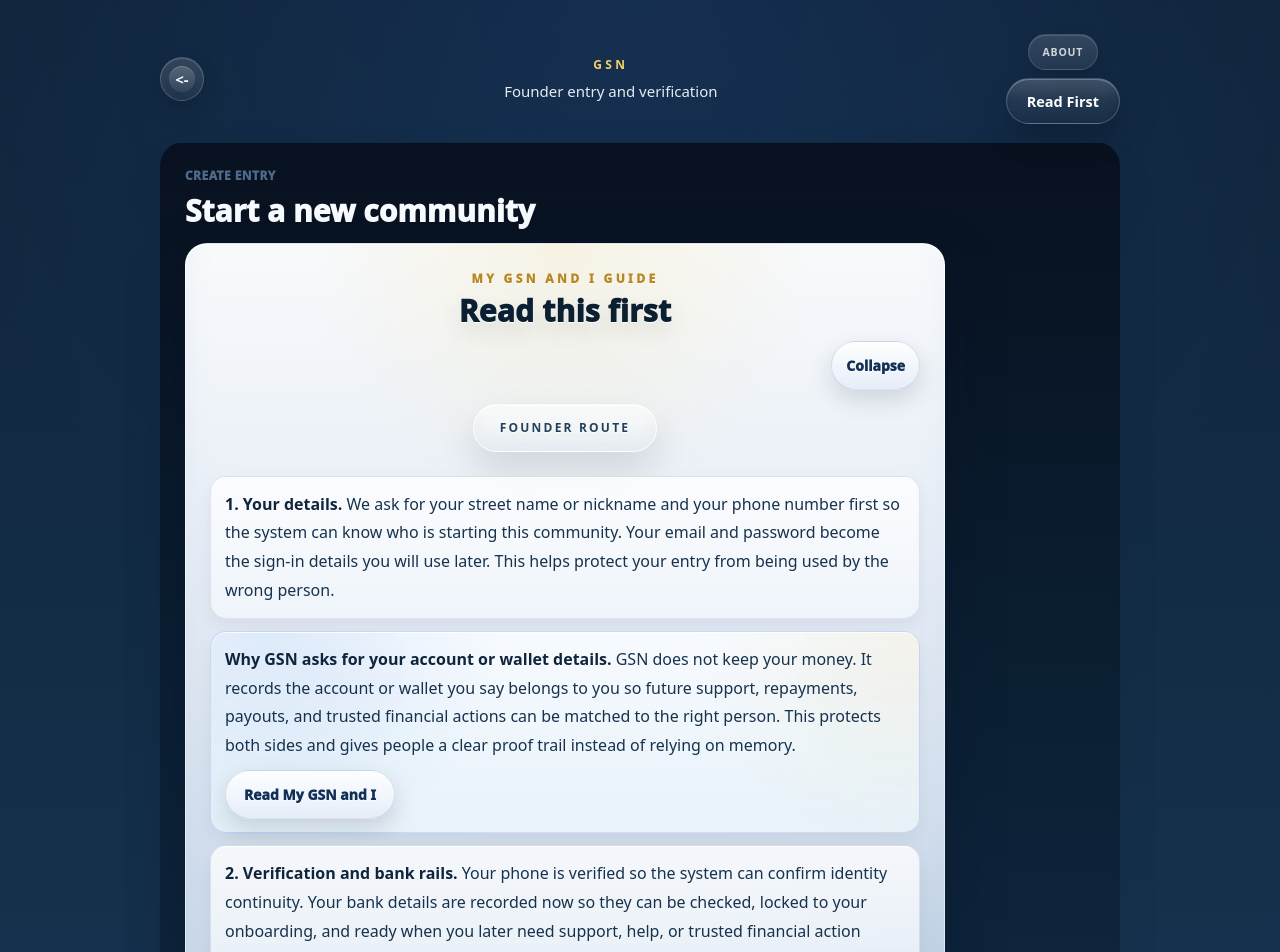
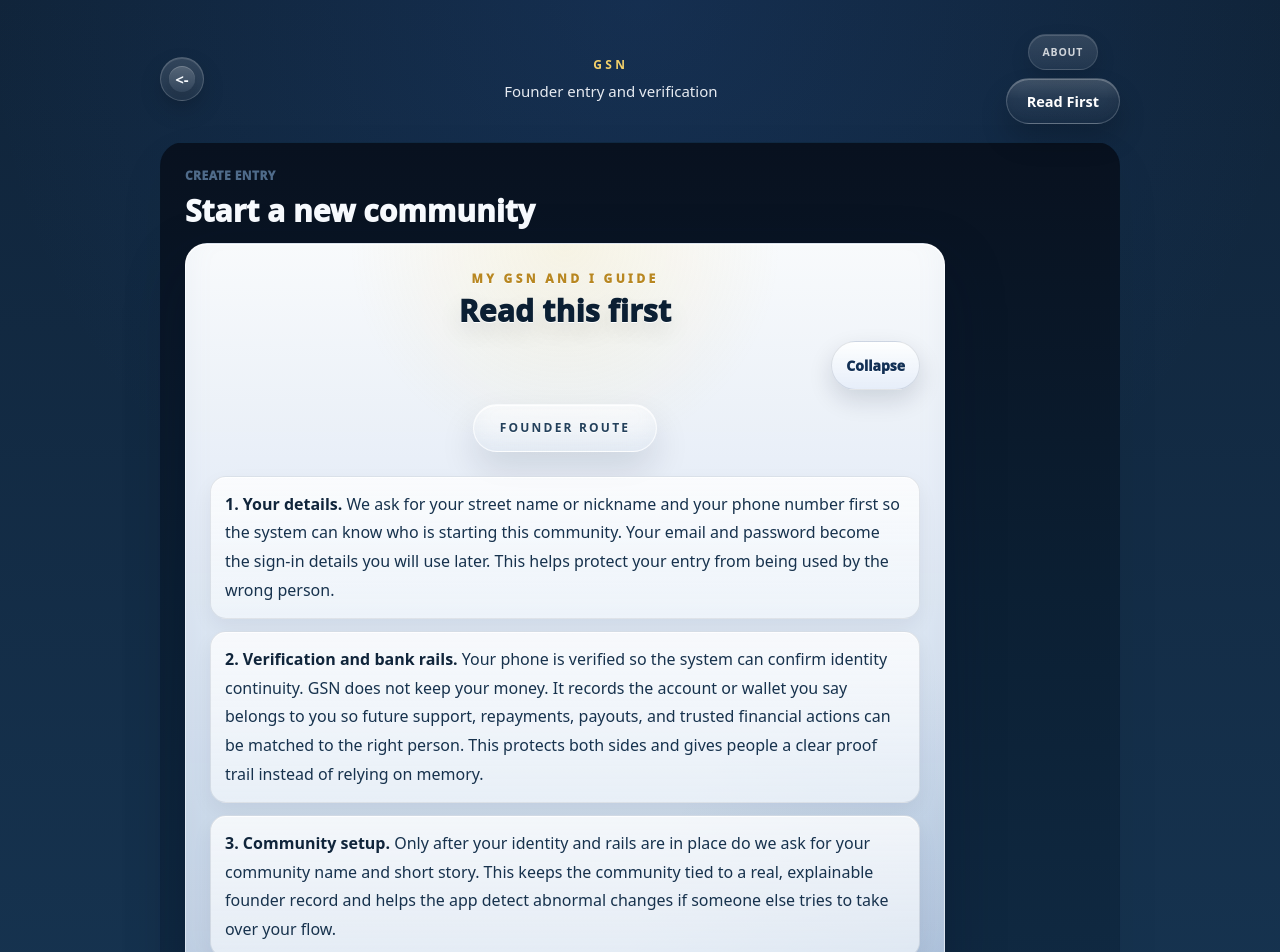
Before and after one commit to chumanwafor216-svg/gmfn-mvp, a React app in the folder frontend/: page /create in a window 1280 px wide. Shown: the top 952 px of the page. Built offline with nearby package versions, Linux system fonts and the light colour scheme; no server answers; the HTML template or start-up script is replaced by a standard one.

Commit message:
fix: simplify create entry guide copy

```diff
--- a/frontend/src/pages/CreateEntryPage.tsx
+++ b/frontend/src/pages/CreateEntryPage.tsx
@@ -1,7 +1,6 @@
 import React, { useMemo, useRef, useState } from "react";
 import { useLocation, useNavigate } from "react-router-dom";
 import { EntryBackLink, EntryGuideLauncher } from "../components/EntryControls";
-import OriginLink from "../components/OriginLink";
 import {
   clearPublicEntryState,
   confirmEntryPhoneVerification,
@@ -925,30 +924,6 @@ export default function CreateEntryPage() {
                   <div
                     style={{
                       borderRadius: 16,
-                      border: "1px solid rgba(29,78,216,0.16)",
-                      background:
-                        "radial-gradient(circle at 8% 0%, rgba(11,99,209,0.11) 0%, transparent 34%), radial-gradient(circle at 100% 0%, rgba(212,175,55,0.10) 0%, transparent 30%), linear-gradient(180deg, rgba(248,251,255,0.96) 0%, rgba(232,243,250,0.92) 100%)",
-                      boxShadow:
-                        "inset 0 1px 0 rgba(255,255,255,0.82), 0 8px 20px rgba(10,24,49,0.06)",
-                      padding: "13px 14px",
-                    }}
-                  >
-                    <strong style={{ color: "#10253B" }}>
-                      Why GSN asks for your account or wallet details.
-                    </strong>{" "}
-                    GSN does not keep your money. It records the account or wallet you say belongs to
-                    you so future support, repayments, payouts, and trusted financial actions can be
-                    matched to the right person. This protects both sides and gives people a clear
-                    proof trail instead of relying on memory.
-                    <div style={{ marginTop: 10 }}>
-                      <OriginLink to="/guide" style={{ ...secondaryBtn(), minWidth: 170 }}>
-                        Read My GSN and I
-                      </OriginLink>
-                    </div>
-                  </div>
-                  <div
-                    style={{
-                      borderRadius: 16,
                       border: "1px solid rgba(16,37,59,0.10)",
                       background:
                         "linear-gradient(180deg, rgba(255,255,255,0.78) 0%, rgba(245,249,253,0.68) 100%)",
@@ -958,9 +933,11 @@ export default function CreateEntryPage() {
                     }}
                   >
                     <strong style={{ color: "#10253B" }}>2. Verification and bank rails.</strong> Your phone is verified so the
-                    system can confirm identity continuity. Your bank details are recorded now so
-                    they can be checked, locked to your onboarding, and ready when you later need
-                    support, help, or trusted financial action without repeating this step again.
+                    system can confirm identity continuity. GSN does not keep your money. It records
+                    the account or wallet you say belongs to you so future support, repayments,
+                    payouts, and trusted financial actions can be matched to the right person. This
+                    protects both sides and gives people a clear proof trail instead of relying on
+                    memory.
                   </div>
                   <div
                     style={{
```
Also changed, not shown: 1 other file (tests, documents, lock files or other folders).
